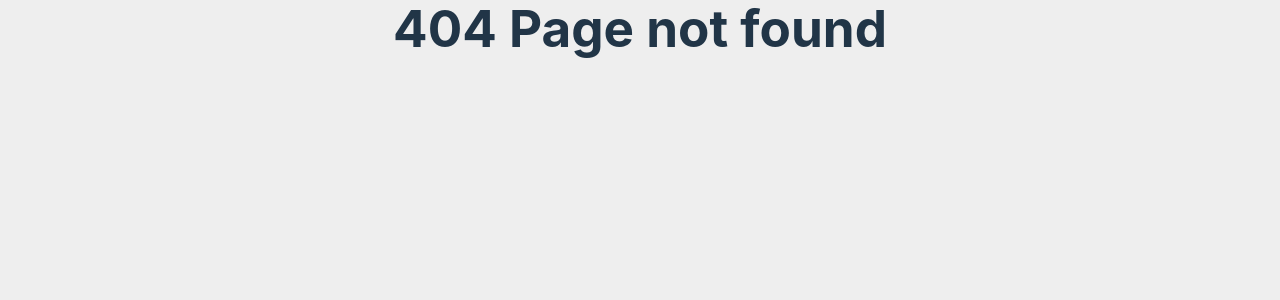
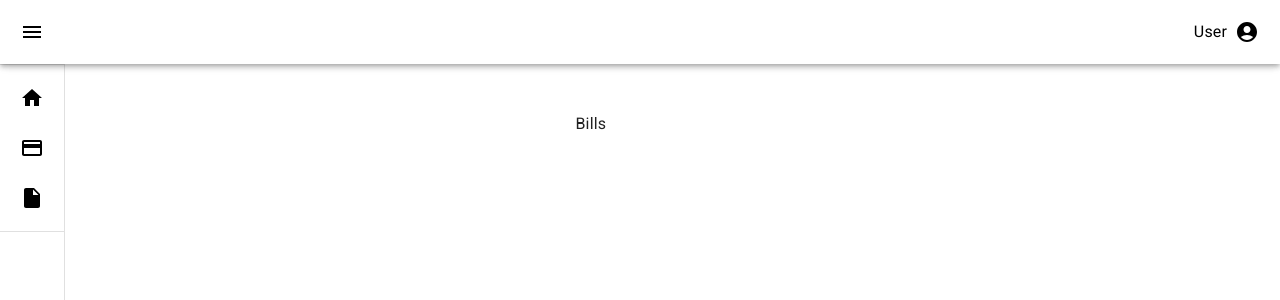
Before and after one commit to JPabloMF/Bills-system, a React (Vite) app: page /dashboard/bills in a window 1280 px wide. Before the commit this address had no page. Shown: the top 300 px of the page. Built offline with nearby package versions, Linux system fonts and the light colour scheme.

Commit message:
Inicializando el router para el  dashboard e incluyendo vistas home y bills

```diff
--- a/src/components/dashboard/Dashboard.jsx
+++ b/src/components/dashboard/Dashboard.jsx
@@ -1,6 +1,5 @@
+import { Outlet } from "react-router-dom";
 import SideBar from "./SideBar";
-import Cards from "./Cards";
-import TableBills from "./TableBills";
 
 import React from "react";
 
@@ -8,8 +7,7 @@ function Dashboard() {
   return (
     <>
       <SideBar />
-      <Cards />
-      <TableBills />
+      <Outlet />
     </>
   );
 }
--- /dev/null
+++ b/src/components/dashboard/bills/index.jsx
@@ -0,0 +1,7 @@
+function Bills() {
+  return (
+    <div>Bills</div>
+  )
+}
+
+export default Bills
--- a/src/components/dashboard/Cards.jsx
+++ b/src/components/dashboard/home/Cards.jsx
@@ -3,7 +3,7 @@ import Card from "@mui/material/Card";
 import CardContent from "@mui/material/CardContent";
 import Typography from "@mui/material/Typography";
 import { Button, CardActionArea, CardActions } from "@mui/material";
-import "../../style/Cards.css";
+import "../../../style/Cards.css";
 
 function Cards() {
   return (
--- a/src/components/dashboard/TableBills.jsx
+++ b/src/components/dashboard/home/TableBills.jsx
@@ -1,6 +1,6 @@
 import { DataGrid } from "@mui/x-data-grid";
 import { Button, Tooltip } from "@mui/material";
-import "../../style/TableBills.css";
+import "../../../style/TableBills.css";
 
 function TableBills() {
   const columns = [
--- /dev/null
+++ b/src/components/dashboard/home/index.jsx
@@ -0,0 +1,13 @@
+import Cards from "./Cards";
+import TableBills from "./TableBills";
+
+function Home() {
+  return (
+    <>
+      <Cards />
+      <TableBills />
+    </>
+  );
+}
+
+export default Home;
```
Also changed, not shown: src/router/index.jsx (+16 -0 lines).
